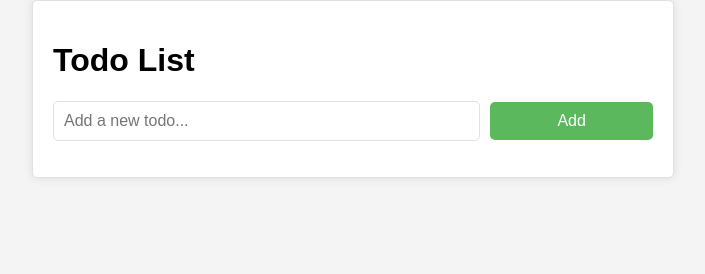
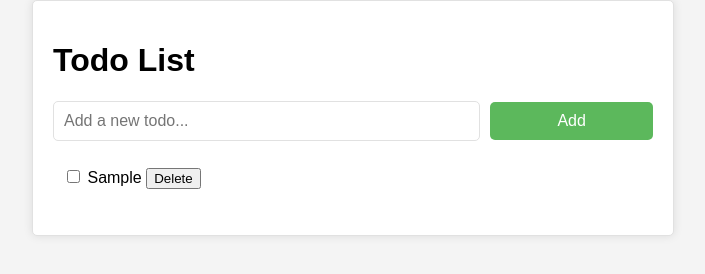
Before and after one commit to BlastChrome/todo-list-practice, a website with bundled scripts: page index.html in a window 1280 px wide. Both pictures are taken after typing "Sample" into the empty fields and a click on the button "Add". Shown: the whole page, without its empty margins (287-992 px from the left). Built offline with nearby package versions, Linux system fonts and the light colour scheme.

Commit message:
updated the ui-class to create the todo-element based on what's published by the todo-manager

```diff
--- a/src/modules/todo-list.js
+++ b/src/modules/todo-list.js
@@ -14,7 +14,6 @@ export default class TodoList {
 
     addTodo = (newTodo) => {
         this.list.push(newTodo);
-        pubsub.publish("todoAdded", newTodo);
     }
 
     removeTodo = (todoId) => {
--- a/src/modules/todo-manager.js
+++ b/src/modules/todo-manager.js
@@ -7,6 +7,7 @@ export default class TodoManager {
         this.list = new TodoList();
         this.subscribe();
     }
+
     subscribe = () => {
         pubsub.subscribe("inputValidated", this.addTodoToList)
     }
@@ -14,6 +15,7 @@ export default class TodoManager {
     addTodoToList = (newTodoText) => {
         const newTodo = new Todo(newTodoText);
         this.list.addTodo(newTodo);
+        pubsub.publish("todoAdded", newTodo);
         console.log(this.list);
     }
 }
--- a/src/modules/ui.js
+++ b/src/modules/ui.js
@@ -4,6 +4,7 @@ export default class UI {
     constructor() {
         this.addTodo = document.getElementById("addTodo");
         this.todoInput = document.getElementById("todoInput");
+        this.domList = document.getElementById("todoList");
         this.subscribe();
 
         this.addTodo.addEventListener('click', this.handleAddClick);
@@ -11,7 +12,7 @@ export default class UI {
     }
 
     subscribe = () => {
-        // pubsub.subscribe("todoAdded", this.handleTodoAdded);
+        pubsub.subscribe("todoAdded", this.createTodoElement);
     }
 
     handleAddClick = () => {
@@ -30,4 +31,12 @@ export default class UI {
         }
     }
 
+    createTodoElement = (newTodo) => {
+        const todoItem = document.createElement("li");
+        todoItem.innerHTML = `<input type="checkbox" class="todo-item__checkbox" />
+            <span class="todo-item__text">${newTodo.text}</span>
+            <button class="todo-item__button">Delete</button>`;
+        this.domList.appendChild(todoItem);
+    }
+
 }
```
Also changed, not shown: index.html (+3 -1 lines).
